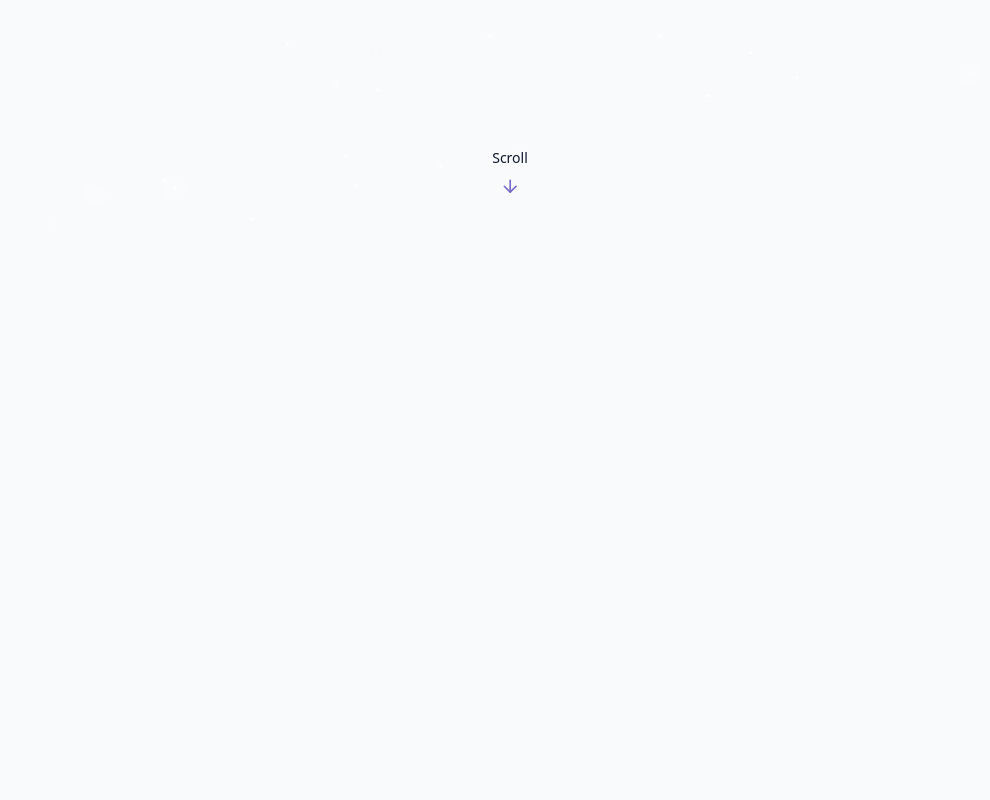
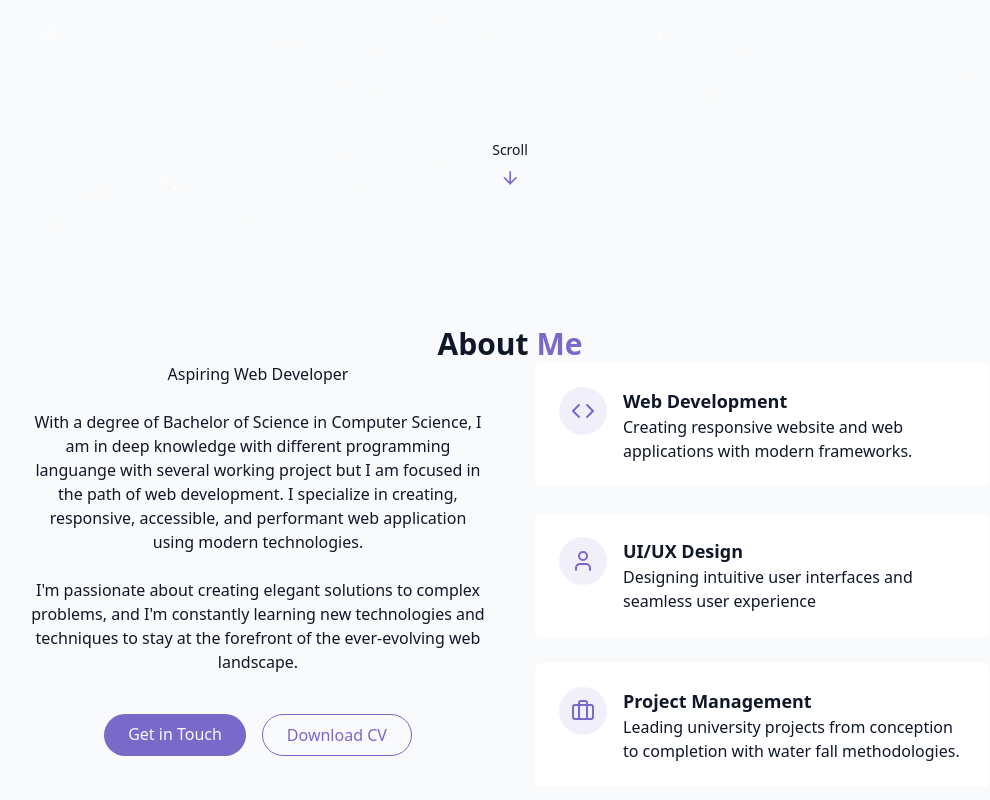
Before and after one commit to Mojoejoe08/tailwindpractice, a React (Vite) app: page / in a window 1280 px wide. Shown: the part 570-1370 px from the top of the page, without its empty margins (130-1120 px from the left). Before the commit the page ends 800 px from the top, so only its background shows below. Built offline with nearby package versions, Linux system fonts and the light colour scheme.

Commit message:
Adding AboutSection

```diff
--- /dev/null
+++ b/src/components/AboutSection.jsx
@@ -0,0 +1,69 @@
+import { Briefcase, Code, User } from "lucide-react";
+
+export const AboutSection = () => {
+    return <section id="about" className="py-24 px-4 relative">
+        <div className="container mx-auto max-w-5xl">
+            <h2 className="text-3xl md:text-4x font-bold md-12 ">
+                About <span className="text-primary">Me</span>
+            </h2>
+            <div className="grid grid-cols-1 md:grid-cols-2 gap-12 item-center">
+                <div className="space-y-6">
+                    <h3>
+                        Aspiring Web Developer
+                    </h3>
+                    <p>
+                        With a degree of Bachelor of Science in Computer Science, I am in deep knowledge with different programming languange with several working project but I am focused in the path of web development. I specialize in creating, responsive, accessible, and performant web application using modern technologies.
+                    </p>
+                    <p>
+                        I'm passionate about creating elegant solutions to complex problems, and I'm constantly learning new technologies and techniques to stay at the forefront of the ever-evolving web landscape.
+                    </p>
+                    <div className="flex flex-col sm:flex-row gap-4 pt-4 justify-center">
+                        <a href="#contact" className="cosmic-button">Get in Touch</a>
+                        <a href="#contact" className=" px-6 py-2 rounded-full border border-primary text-primary hover:bg-primary/10 transition-colors duration-300 ">Download CV</a>
+                    </div>
+                </div>
+                <div className="grid grid-cols-1 gap-6">
+                    <div className="gradient-border p-6 card-hover">
+                        <div className="flex items-start gap-4">
+                            <div className="p-3 rounded-full bg-primary/10">
+                                <Code className="h-6 w-6 text-primary"/>
+                            </div>
+                            <div className="text-left">
+                                <h4 className="font-semibold text-lg">Web Development</h4>
+                                <p className="text-muted-foreground">
+                                    Creating responsive website and web applications with modern frameworks.
+                                </p>
+                            </div>
+                        </div>
+                    </div>
+                    <div className="gradient-border p-6 card-hover">
+                        <div className="flex items-start gap-4">
+                            <div className="p-3 rounded-full bg-primary/10">
+                                <User className="h-6 w-6 text-primary"/>
+                            </div>
+                            <div className="text-left">
+                                <h4 className="font-semibold text-lg">UI/UX Design</h4>
+                                <p className="text-muted-foreground">
+                                    Designing intuitive user interfaces and seamless user experience
+                                </p>
+                            </div>
+                        </div>
+                    </div>
+                    <div className="gradient-border p-6 card-hover">
+                        <div className="flex items-start gap-4">
+                            <div className="p-3 rounded-full bg-primary/10">
+                                <Briefcase className="h-6 w-6 text-primary"/>
+                            </div>
+                            <div className="text-left">
+                                <h4 className="font-semibold text-lg">Project Management</h4>
+                                <p className="text-muted-foreground">
+                                    Leading university projects from conception to completion with water fall methodologies.
+                                </p>
+                            </div>
+                        </div>
+                    </div>
+                </div>
+            </div>
+        </div>
+    </section>
+};
--- a/src/components/HeroSection.jsx
+++ b/src/components/HeroSection.jsx
@@ -1,6 +1,30 @@
 import { ArrowDown } from "lucide-react";
+import { useEffect, useState } from "react";
+import {cn} from "@/lib/utils";
 
 export const HeroSection = () => {
+    const [isVisible, setIsVisible] = useState(true);
+
+    useEffect(()=>{
+        const handleScroll = () => {
+            const scrollPosition = window.pageYOffset;
+            // Adjust this threshold as needed
+            if ( scrollPosition > 10) {
+                setIsVisible(false); // Hide the div
+            } else {
+                setIsVisible(true);  // Show the div
+            }
+          };
+
+          window.addEventListener('scroll', handleScroll);
+
+          // Cleanup the event listener when the component unmounts
+          return () => {
+            window.removeEventListener('scroll', handleScroll);
+          };
+    },[])
+
+
     return <section
         id="hero"
         className="relative min-h-screen flex flex-col justify-center px-4">
@@ -21,9 +45,11 @@
                     </div>
                 </div>
             </div>
-            <div className="absolute bottom-8 left-1/2 transform -translate-x-1/2 flex flex-col items-center animate-bounce">
+
+            {isVisible  && (
+            <div className="absolute bottom-8 left-1/2 transform -translate-x-1/2 flex flex-col items-center animate-bounce opacity-100">
                 <span className="text-sm text-muted-foreground mb-2"> Scroll</span>
                 <ArrowDown className="h-5 w-5 text-primary"/>
-            </div>
+            </div>)}
         </section>;
 };
--- a/src/pages/Home.jsx
+++ b/src/pages/Home.jsx
@@ -2,6 +2,7 @@
 import {StarBackground} from "@/components/StarBackground";
 import { Navbar } from "../components/Navbar";
 import { HeroSection } from "../components/HeroSection";
+import { AboutSection } from "../components/AboutSection";
 
 export const Home = () =>{
     return (<div className="min-h-screen bg-background text-foreground overflox-x-hidden">
@@ -17,6 +18,7 @@
         {/*Main Content*/}
         <main>
             <HeroSection/>
+            <AboutSection/>
         </main>
 
         {/*Footer*/}
```
